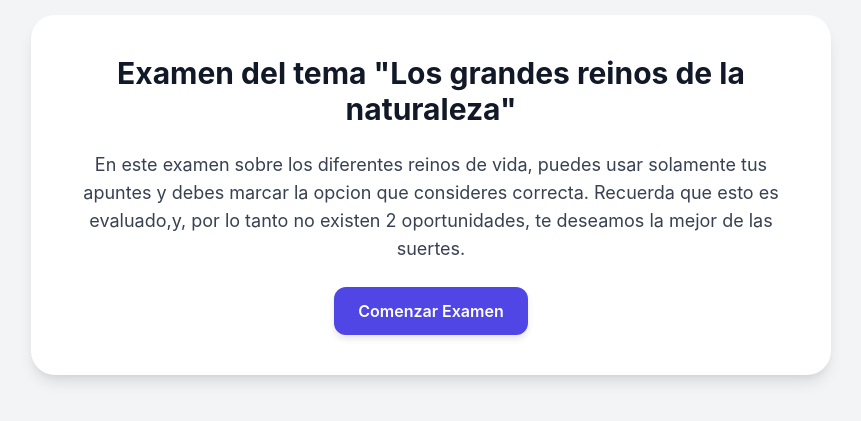
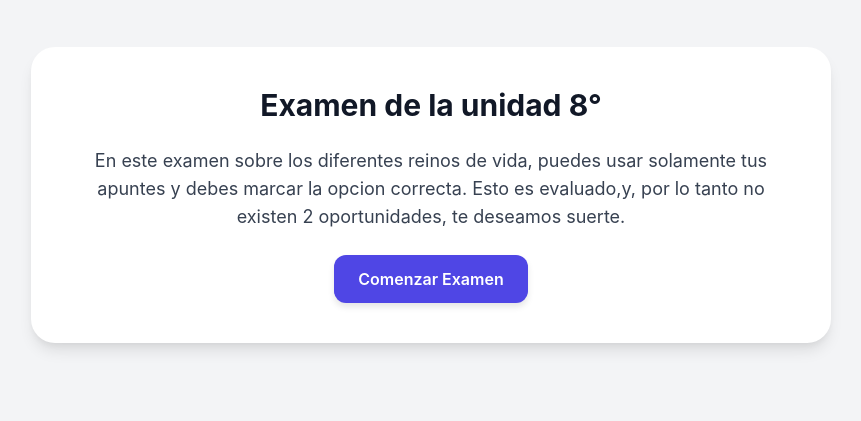
Before and after one commit to williamsalgado5034-dotcom/Examen-ciencias-, a plain HTML site: page index.html in a window 1280 px wide. Shown: the part 215-636 px from the top of the page, without its empty margins (209-1070 px from the left). Drawn offline with nearby package versions, Linux system fonts and the light colour scheme.

Commit message:
Update index.html

```diff
--- a/index.html
+++ b/index.html
@@ -114,7 +114,7 @@
 </head>
 <body class="bg-gray-100 flex items-center justify-center min-h-screen p-4">
     <div id="quizApp" class="quiz-container">
-        <h1 class="text-3xl font-bold text-gray-900 text-center">Examen del tema "Los grandes reinos de la naturaleza"</h1>
+        <h1 class="text-3xl font-bold text-gray-900 text-center">Examen de la unidad 8°</h1>
         <div id="questionContainer" class="hidden">
             <p id="questionText" class="text-xl font-semibold text-gray-800 mb-4"></p>
             <div id="optionsContainer" class="flex flex-col">
@@ -128,7 +128,7 @@
         </div>
 
         <div id="startScreen" class="text-center">
-            <p class="text-lg text-gray-700 mb-6">En este examen sobre los diferentes reinos de vida, puedes usar solamente tus apuntes y debes marcar la opcion que consideres correcta. Recuerda que esto es evaluado,y, por lo tanto no existen 2 oportunidades, te deseamos la mejor de las suertes.</p>
+            <p class="text-lg text-gray-700 mb-6">En este examen sobre los diferentes reinos de vida, puedes usar solamente tus apuntes y debes marcar la opcion correcta. Esto es evaluado,y, por lo tanto no existen 2 oportunidades, te deseamos suerte.</p>
             <button id="startQuizBtn" class="button button-primary">Comenzar Examen</button>
         </div>
 
@@ -411,4 +411,5 @@
 
     </script>
 </body>
+
 </html>
```
